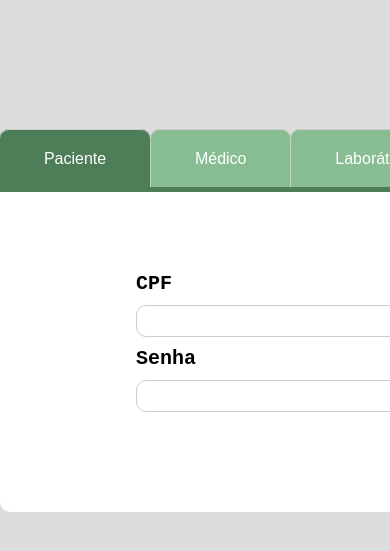
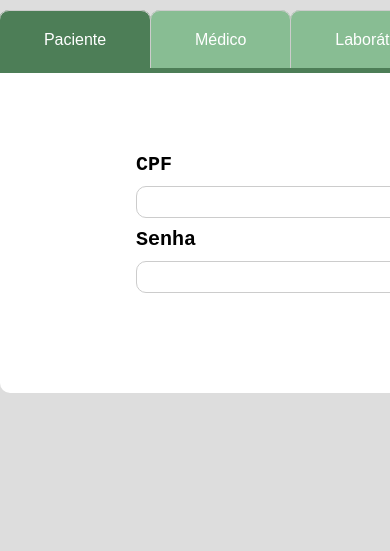
Before and after one commit to NycoleRibeiro/Sistema-de-plano-de-saude, a PHP site: page / in a window 390 px wide; the page is wider, and only the part inside the window is pictured. Shown: the part 93-644 px from the top of that part. Run offline with PHP 8.4, Linux system fonts and the light colour scheme.

Commit message:
Responsive Update

```diff
--- a/php/index_page.php
+++ b/php/index_page.php
@@ -13,4 +13,5 @@ class Adm {
 
     public function cadastrar_paciente($nome, $cpf, $data_nasc, $sexo, $telefone, $email, $endereco) {
 
+    }
 }
--- a/style.css
+++ b/style.css
@@ -25,7 +25,7 @@ img{
 .nav_tabs {
     width: 600px;
     height: 300px;
-    margin: 150px auto;
+    margin: 8vw auto;
     position: relative;
 }
 
@@ -114,3 +114,7 @@ input {
     cursor: pointer;
     transition: 0.3s;
 }
+
+@media(max-width:1370px) and (max-height:900px){
+
+}
```
